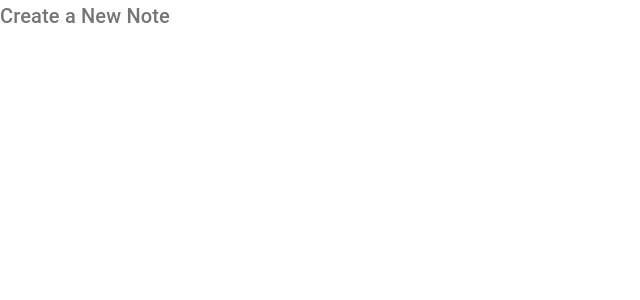
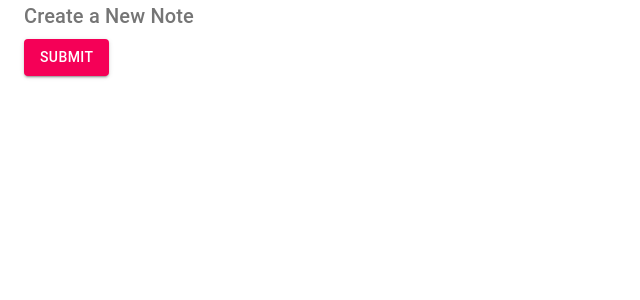
Before and after one commit to bhanupratapsinghcs/Notes-Material-ui, a React (Create React App) app: page /create in a window 1280 px wide. Shown: the top 300 px of the page, without its empty margins (0-640 px from the left). Built offline with nearby package versions, Linux system fonts and the light colour scheme.

Commit message:
Button added

```diff
--- a/src/Pages/Create.js
+++ b/src/Pages/Create.js
@@ -1,9 +1,11 @@
 import React from 'react'
 import Typography from '@material-ui/core/Typography'
+import Button from '@material-ui/core/Button'
+import Container from '@material-ui/core/Container'
 
 export default function Create() {
     return (
-        <div>
+        <Container>
             <Typography
                 variant='h6'
                 component='h2'
@@ -12,6 +14,20 @@ export default function Create() {
             >
                 Create a New Note
             </Typography>
-        </div>
+            <Button
+                onClick={() => console.log("Clicked")}
+                type='submit'
+                color='secondary'
+                variant='contained'
+            >
+                Submit
+            </Button>
+            {/* <Button type='submit' variant='outlined' color='secondary' > Submit</Button>
+            <ButtonGroup color="primary" variant="contained" aria-label="contained primary button group">
+                <Button>One</Button>
+                <Button>Two</Button>
+                <Button>Three</Button>
+            </ButtonGroup> */}
+        </Container>
     )
 }
```
